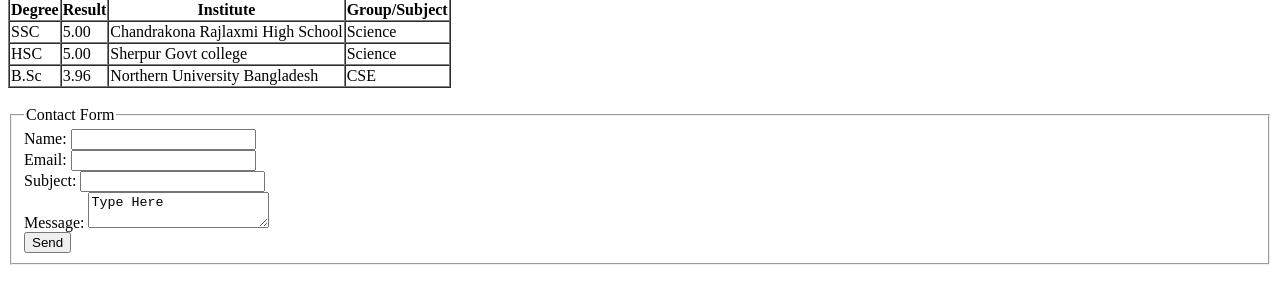
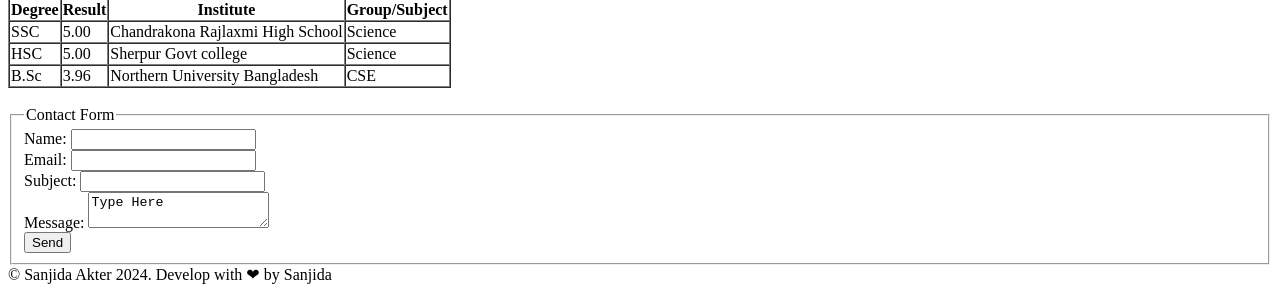
Before and after one commit to Sanjidaa-Akter/HTML-Portfolio, a plain HTML site: page index.html in a window 1280 px wide. Shown: the part 1188-1480 px from the top of the page. Drawn offline with Linux system fonts and the light colour scheme.

Commit message:
ready html

```diff
--- a/index.html
+++ b/index.html
@@ -3,7 +3,10 @@
 <head>
     <meta charset="UTF-8">
     <meta name="viewport" content="width=, initial-scale=1.0">
-    <title>Document</title>
+    <meta name="keywords"     content="Sanjida Akter, html portfolio" >
+
+
+    <title>Sanjida Akter</title>
 </head>
 <body>
 
@@ -62,8 +65,6 @@
 </tr>
 </table>
 <br>
-</main>
-<footer>
 <fieldset>
 <legend>Contact Form</legend>
 <form action=" https://formspree.io/f/xgvwbvla" method="post">
@@ -82,6 +83,10 @@
 <button class="submit" type="submit">Send</button>
 </form>
 </fieldset>
+</main>
+<footer>
+&copy Sanjida Akter 2024. Develop with ❤ by Sanjida
+
 </footer>
 
 
```
